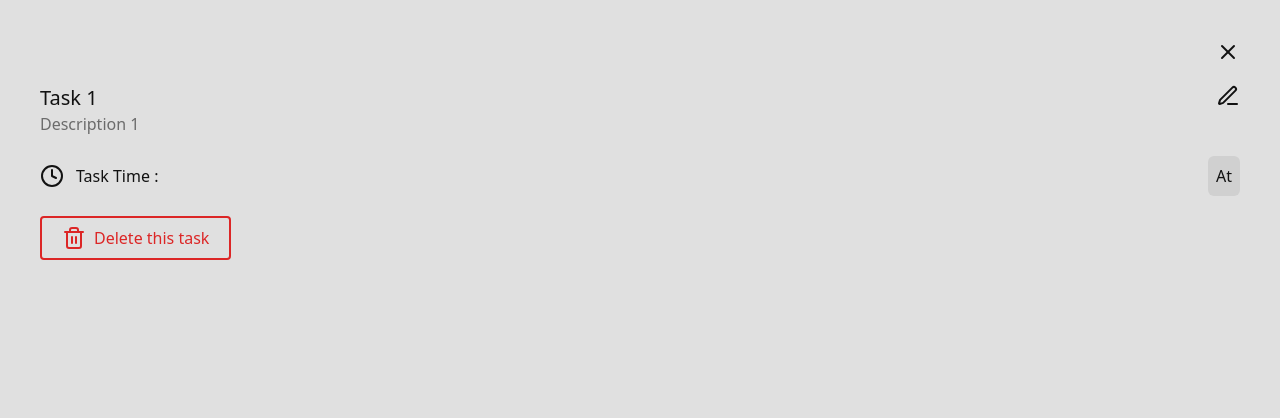
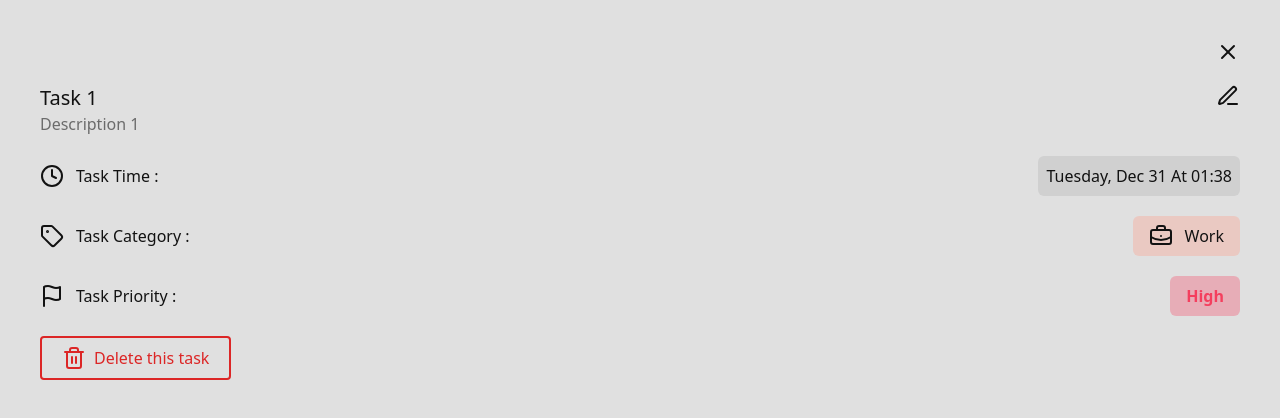
Before and after one commit to SaadiaEl08/to-do-list, a React (Vite) app in the folder frontend/: page /edit/1 in a window 1280 px wide. Shown: the top 418 px of the page. Built offline with nearby package versions, Linux system fonts and the light colour scheme; grey boxes are pictures that could not be loaded.

Commit message:
refactor(TaskDetail): simplify task detail component and remove unused props

```diff
--- a/frontend/src/components/TaskDetail.jsx
+++ b/frontend/src/components/TaskDetail.jsx
@@ -1,65 +1,52 @@
 import { Clock, Flag, PenLine, Tag, Trash2Icon, X } from "lucide-react";
-import { cloneElement, useEffect, useState } from "react";
+import { cloneElement, useState } from "react";
 import { useDispatch } from "react-redux";
 import { steps } from "@/constants";
 import ConfirmDialog from "./ConfirmDialog";
+import { categories, getDay, priorities } from "@/constants";
+import { useNavigate } from "react-router";
 
-const TaskDetail = ({ task = {}, setTaskToShowDetail }) => {
-  const {
-    id,
-    title,
-    description,
-    formattedDate,
-    formattedTime,
-    priorityInfo,
-    categoryInfo,
-  } = task;
+const TaskDetail = ({ task = {} }) => {
+  const { id, title, description, date, time, priority, category } = task;
+  // Get category and priority info
+  const categoryInfo =
+    categories.find((item) => item.name === category) || null;
+  const priorityInfo =
+    priorities.find((item) => item.name === priority) || null;
+
+  // Formatted values
+  const formattedTime = time.format("HH:mm");
+  const formattedDate = getDay(date);
   const dispatch = useDispatch();
+  const nav = useNavigate();
   const handleEditTask = () => {
     dispatch({ type: "SET_IS_OPEN_ADD_TASK", payload: true });
     dispatch({ type: "SET_STEP", payload: steps.TASK_FORM });
     dispatch({ type: "SET_MODE", payload: "edit" });
     dispatch({ type: "UPDATE_TASK_INFO", payload: task });
-    setTaskToShowDetail(null);
   };
   const [openConfirmDialog, setOpenConfirmDialog] = useState(false);
-  const handleClose = () => setOpenConfirmDialog(false);
+  const handleClose = () => {
+    setOpenConfirmDialog(false);
+    nav(-1);
+  };
   const handleConfirm = () => {
     dispatch({ type: "DELETE_TASK", payload: id });
     handleClose();
-    setTaskToShowDetail(null);
   };
 
   const handleDeleteTask = () => {
     setOpenConfirmDialog(true);
   };
-  useEffect(() => {
-    const handleKeyDown = (event) => {
-      if (event.key === "Escape") {
-        setTaskToShowDetail(null);
-      }
-    };
-    window.addEventListener("keydown", handleKeyDown);
-    return () => {
-      window.removeEventListener("keydown", handleKeyDown);
-    };
-  }, []);
   return (
     <div className="text-foreground fixed w-full min-h-full h-fit  bg-background z-20 top-0 left-0 p-4 flex flex-col items-start gap-5 lg:p-20  xl:p-10 ">
       <div className="w-full flex justify-end">
-        <X
-          className="w-6 h-6 cursor-pointer"
-          onClick={() => setTaskToShowDetail(null)}
-        />
+        <X className="w-6 h-6 cursor-pointer" onClick={() => nav(-1)} />
       </div>
       <div className="w-full flex  justify-between items-start">
         <div className=" w-10/12 flex flex-col justify-between">
-          <h1 className="text-xl font-normal ">
-            {title}
-          </h1>
-          <p className="text-base text-muted-foreground  ">
-            {description}
-          </p>
+          <h1 className="text-xl font-normal ">{title}</h1>
+          <p className="text-base text-muted-foreground  ">{description}</p>
         </div>
         <div>
           <PenLine
@@ -72,10 +59,10 @@ const TaskDetail = ({ task = {}, setTaskToShowDetail }) => {
         <div className=" flex items-stretch justify-between gap-4">
           <div className=" flex items-center gap-3">
             <Clock className="w-6 h-6 " />
-            <span >Task Time :</span>
+            <span>Task Time :</span>
           </div>
           <div className="rounded-md p-2 bg-dropDown ">
-            <span >
+            <span>
               {formattedDate} At {formattedTime}
             </span>
           </div>
@@ -84,7 +71,7 @@ const TaskDetail = ({ task = {}, setTaskToShowDetail }) => {
           <div className=" flex items-center justify-between ">
             <div className=" flex items-center  gap-3 ">
               <Tag className="w-6 h-6 " />
-              <span >Task Category :</span>
+              <span>Task Category :</span>
             </div>
             <div
               className="flex items-center gap-3 rounded-md px-4 py-2 bg-dropDown "
@@ -93,10 +80,7 @@ const TaskDetail = ({ task = {}, setTaskToShowDetail }) => {
               {cloneElement(categoryInfo.icon, {
                 className: "w-6 h-6",
               })}
-              <span>
-                {" "}
-                {categoryInfo.name}
-              </span>
+              <span> {categoryInfo.name}</span>
             </div>
           </div>
         )}
@@ -110,10 +94,7 @@ const TaskDetail = ({ task = {}, setTaskToShowDetail }) => {
               className="flex items-center gap-3 rounded-md px-4 py-2 bg-dropDown "
               style={{ backgroundColor: priorityInfo.color + 50 }}
             >
-              <span
-                style={{ color: priorityInfo.color }}
-                className="font-bold"
-              >
+              <span style={{ color: priorityInfo.color }} className="font-bold">
                 {priorityInfo.name}
               </span>
             </div>
```
